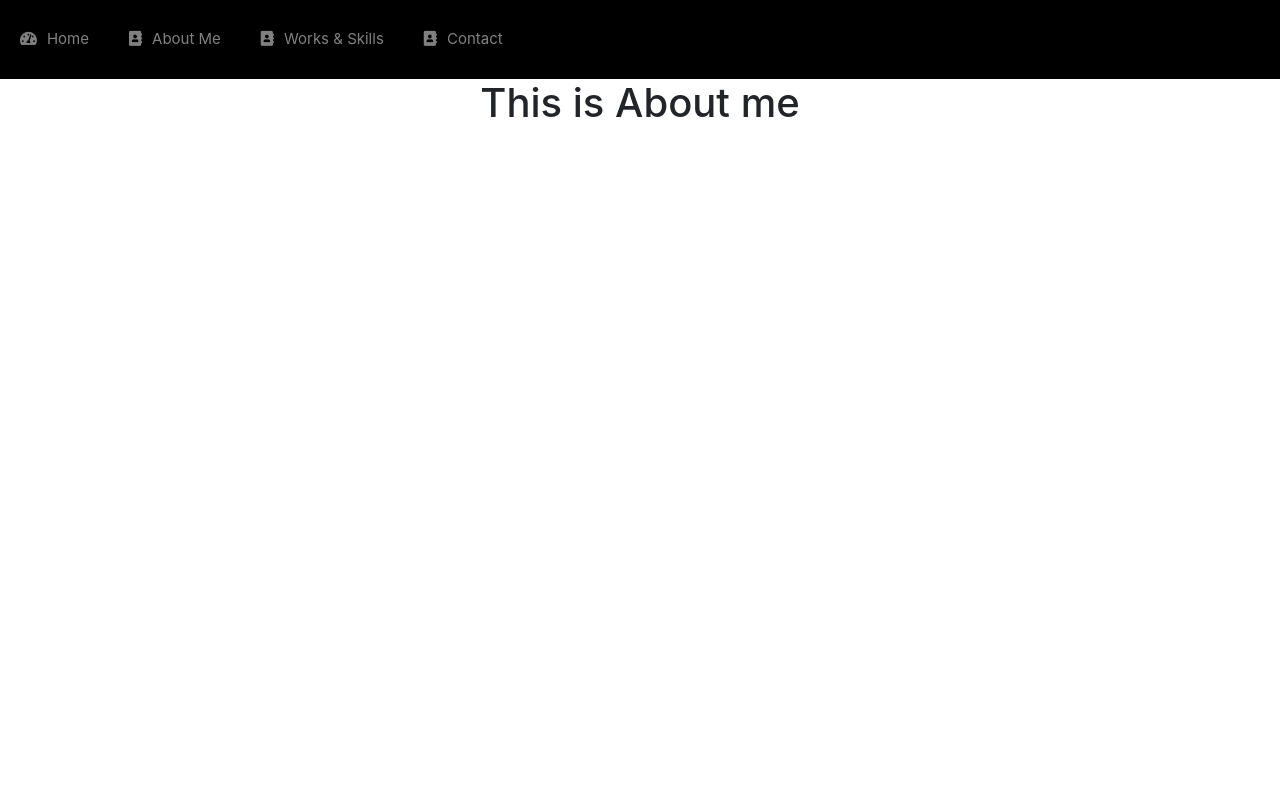
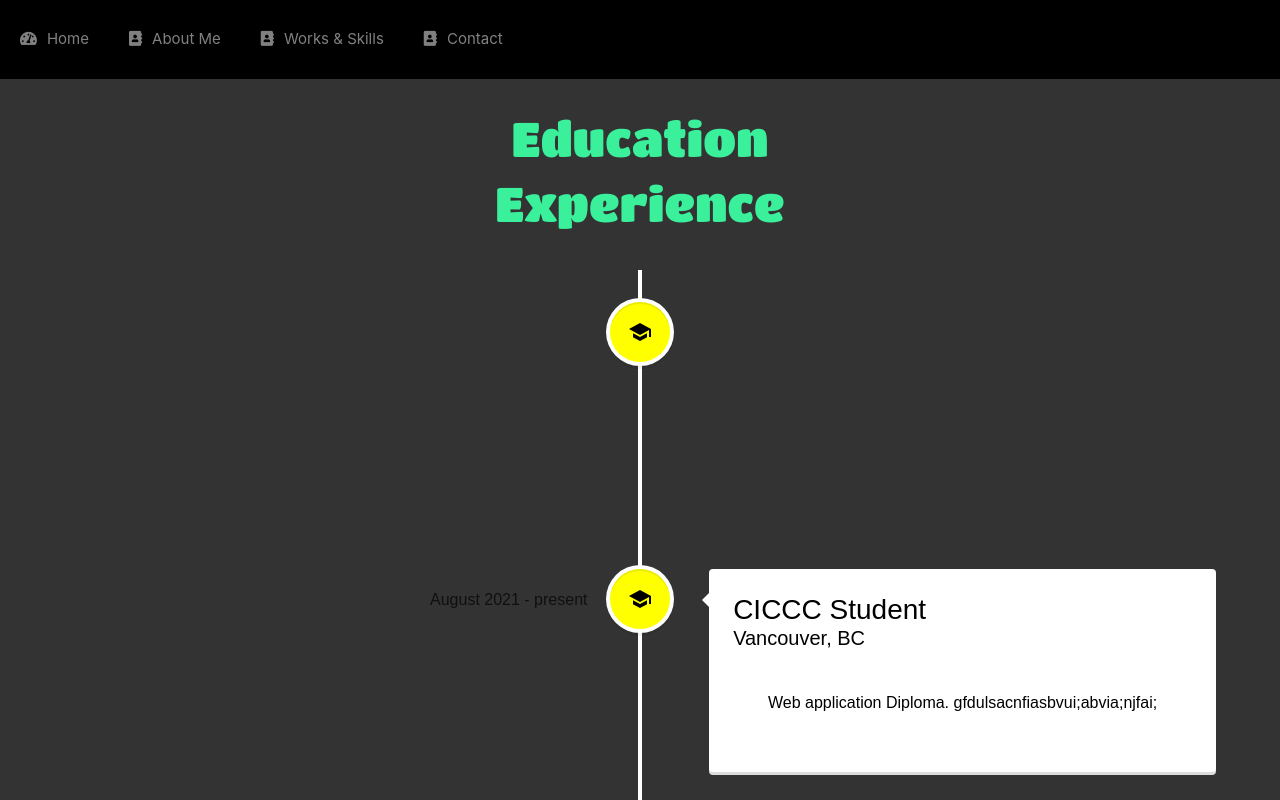
Before and after one commit to Chimoha31/Portfolio, a React (Create React App) app: page /aboutme in a window 1280 px wide. Shown: the top 800 px of the page. Built offline with nearby package versions, Linux system fonts and the light colour scheme; a web font is replaced by a local one.

Commit message:
timeline

```diff
--- /dev/null
+++ b/src/components/AboutMe/AboutMe.css
@@ -0,0 +1,9 @@
+.title {
+  padding: 30px 0;
+}
+
+.title h1 {
+  color: rgb(58, 240, 155);
+  font-family: "Titan One", cursive;
+  font-size: 3rem;
+}
--- a/src/components/AboutMe/AboutMe.jsx
+++ b/src/components/AboutMe/AboutMe.jsx
@@ -1,11 +1,61 @@
-import React from 'react'
+import React from "react";
+import styled from "styled-components";
+import './AboutMe.css';
+import {
+  VerticalTimeline,
+  VerticalTimelineElement,
+} from "react-vertical-timeline-component";
+import "react-vertical-timeline-component/style.min.css";
+import WorkIcon from "@mui/icons-material/Work";
+import SchoolIcon from "@mui/icons-material/School";
+import timelineElements from "../../timelineElements";
+import "react-vertical-timeline-component/style.min.css";
 
 function AboutMe() {
+  let workIconStyles = { background: "pink" };
+  let schoolIconStyles = { background: "yellow" };
   return (
-    <div>
-      <h1>This is About me</h1>
-    </div>
-  )
+    <Div>
+      <div className="title">
+        <h1>Education</h1>
+        <h1>Experience</h1>
+      </div>
+      <div className="timeline_container">
+        <VerticalTimeline>
+          {timelineElements.map((element) => {
+            let isWorkIcon = element.icon === "work";
+            return (
+              <VerticalTimelineElement
+                key={element.id}
+                date={element.date}
+                dateClassName="date"
+                iconStyle={isWorkIcon ? workIconStyles : schoolIconStyles}
+                icon={isWorkIcon ? <WorkIcon /> : <SchoolIcon />}
+              >
+                <h3 className="vertical-timeline-element-title">
+                  {element.title}
+                </h3>
+                <h5 className="vertical-timeline-element-subtitle">
+                  {element.location}
+                </h5>
+                <Description>{element.description}</Description>
+              </VerticalTimelineElement>
+            );
+          })}
+        </VerticalTimeline>
+      </div>
+    </Div>
+  );
 }
 
-export default AboutMe
+const Div = styled.div`
+  background: #333333;
+  font-family: "Montserrat", sans-serif;
+  font-size: 16px;
+  color: black;
+  line-height: 1.5;
+`;
+const Description = styled.p`
+  padding: 1.5rem 0 2rem 0;
+`;
+export default AboutMe;
--- a/src/components/Home/BriefAboutMe.css
+++ b/src/components/Home/BriefAboutMe.css
@@ -7,7 +7,7 @@
   color: #fff;
   position: relative;
   width: 100%;
-  height: 50vh;
+  height: 100%;
   background-color: #333333;
 }
 
@@ -18,18 +18,18 @@
   padding-top: 50px;
 }
 .container p {
- width: 50%;
+ width: 70%;
  margin: 0 auto;
 }
 
 .border {
-  width: 35%;
-  margin: 30px auto;
+  width: 30%;
+  margin: 50px auto;
 }
 
 .aboutme_btn {
   position: absolute;
-  bottom: 0px;
+  bottom: 10%;
   left: 50%;
   transform: translate(-50%, -50%);
   font-size: 1.5rem;
@@ -82,3 +82,14 @@
   height: calc(100% + 11px);
   border-color: rgb(214, 211, 15);
 }
+
+@media (min-width: 767px) {
+  .container p {
+    width: 60%;
+   }
+}
+@media (min-width: 1025px) {
+  .container p {
+    width: 50%;
+   }
+}
--- a/src/components/Home/BriefAboutMe.jsx
+++ b/src/components/Home/BriefAboutMe.jsx
@@ -18,6 +18,6 @@
 
 const Container = styled.div`
   width: 100%;
-  height: auto;
+  height: 70%;
 `
 export default BriefAboutMe
--- /dev/null
+++ b/src/timelineElements.js
@@ -0,0 +1,44 @@
+let timelineElements = [
+  {
+    id: 1,
+    title: "CICCC Student",
+    location: "Vancouver, BC",
+    description: "Web application Diploma. gfdulsacnfiasbvui;abvia;njfai;",
+    date: "August 2021 - present",
+    icon: "study"
+  },
+  {
+    id: 2,
+    title: "CICCC Student",
+    location: "Vancouver, BC",
+    description: "Web application Diploma. gfdulsacnfiasbvui;abvia;njfai;",
+    date: "August 2021 - present",
+    icon: "study"
+  },
+  {
+    id: 3,
+    title: "CICCC Student",
+    location: "Vancouver, BC",
+    description: "Web application Diploma. gfdulsacnfiasbvui;abvia;njfai;",
+    date: "August 2021 - present",
+    icon: "work"
+  },
+  {
+    id: 4,
+    title: "CICCC Student",
+    location: "Vancouver, BC",
+    description: "Web application Diploma. gfdulsacnfiasbvui;abvia;njfai;",
+    date: "August 2021 - present",
+    icon: "study"
+  },
+  {
+    id: 5,
+    title: "CICCC Student",
+    location: "Vancouver, BC",
+    description: "Web application Diploma. gfdulsacnfiasbvui;abvia;njfai;",
+    date: "August 2021 - present",
+    icon: "study"
+  },
+]
+
+export default timelineElements;
```
